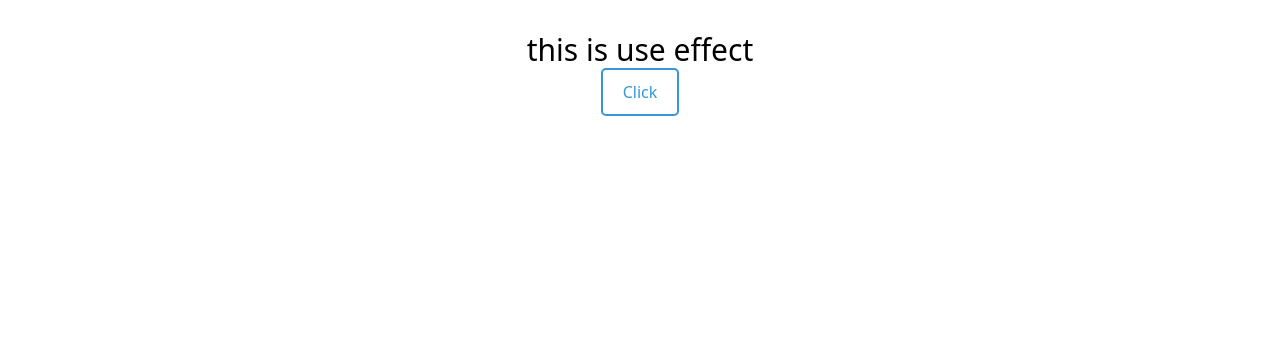
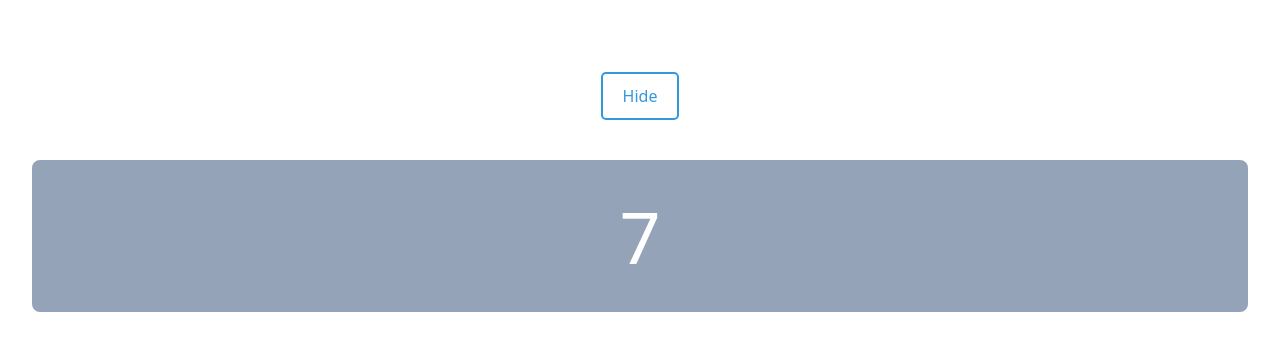
Before and after one commit to tirahman105/react-hooks-optimization-tips-and-trics, a React (Vite) app: page / in a window 1280 px wide. Shown: the top 350 px of the page. Built offline with nearby package versions, Linux system fonts and the light colour scheme.

Commit message:
UseEffect Cleanup Function

```diff
--- a/src/pages/UseEffectExample.tsx
+++ b/src/pages/UseEffectExample.tsx
@@ -2,24 +2,37 @@ import React, { useEffect, useState } from "react";
 
 const UseEffectExample = () => {
   const [hidden, setHidden] = useState(false);
-  useEffect(() => {
-    console.log("Render");
 
-    return () => {
-      console.log("Inside clean up ");
-    };
-  }, [hidden]);
   return (
     <div>
-      <h1 className="text-3xl">this is use effect</h1>
       <button
         onClick={() => setHidden((prev) => !prev)}
-        className="btn-primary"
+        className="m-10 btn-primary"
       >
-        Click
+        {hidden ? "Show" : "Hide"}
       </button>
+      {!hidden && <Counter></Counter>}
     </div>
   );
 };
 
+const Counter = () => {
+  const [count, setCount] = useState(0);
+  useEffect(() => {
+    const intervalId = setInterval(() => {
+      console.log("Render");
+      setCount((prev) => prev + 1);
+    }, 1000);
+    return () => {
+      clearInterval(intervalId);
+    };
+  }, []);
+
+  return (
+    <h1 className="bg-slate-400 p-10 text-7xl rounded-lg text-white">
+      {count}
+    </h1>
+  );
+};
+
 export default UseEffectExample;
```
